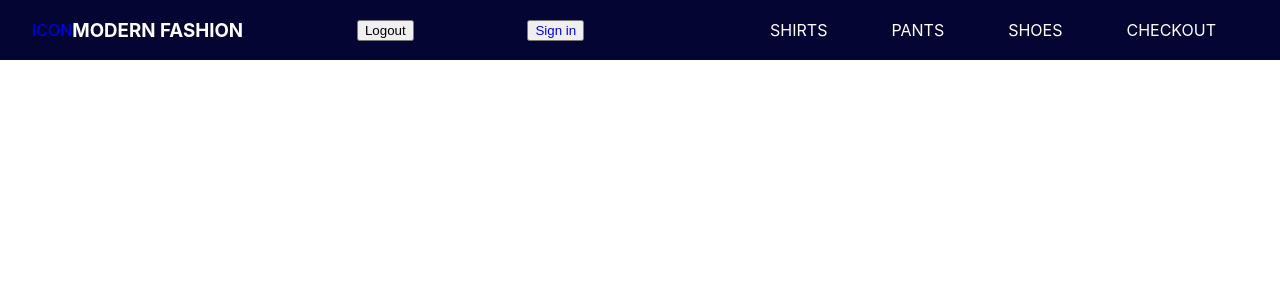
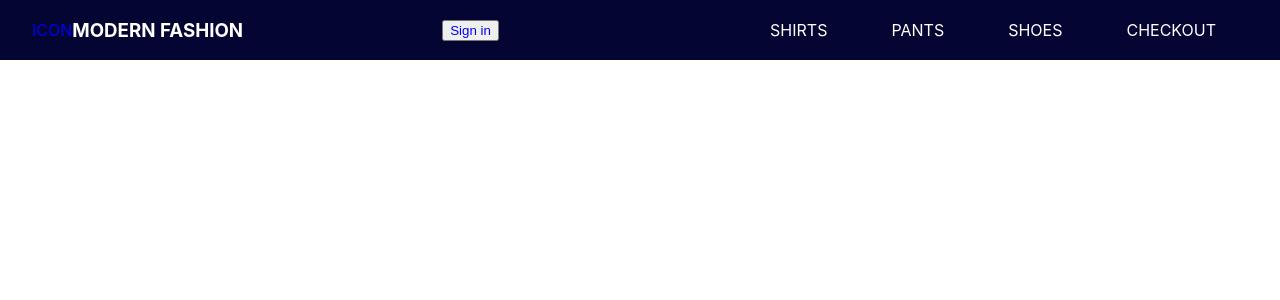
Before and after one commit to SalamanderCtesiphon/modern-fashion-app, a React (Create React App) app: page / in a window 1280 px wide. Shown: the top 300 px of the page. Built offline with nearby package versions, Linux system fonts and the light colour scheme; no server answers.

Commit message:
selectivly rendered the login/logout buttons

```diff
--- a/src/components/Header.jsx
+++ b/src/components/Header.jsx
@@ -18,8 +18,7 @@ function Header({currentUser}) {
         <div className="icon-holder"><a href="home">ICON</a></div>
         {currentUser ? <h3 className="title">Current User</h3> : <h3 className="title">MODERN FASHION</h3>}
       </div>
-      <button onClick={() => logout()}>Logout</button>
-      <button><a href='signinform'>Sign in</a></button>
+      {currentUser ? <button onClick={() => logout()}>Logout</button> : <button><a href='signin'>Sign in</a></button>}
       <div className="right-container">
         <ul className="link-list">
           <li className="link"><a className='link-tag' href="shirts">SHIRTS</a></li>
```
